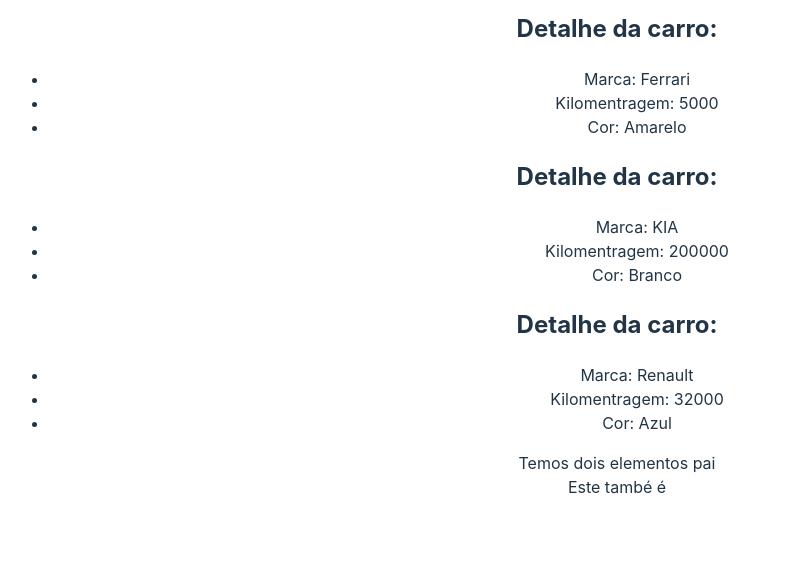
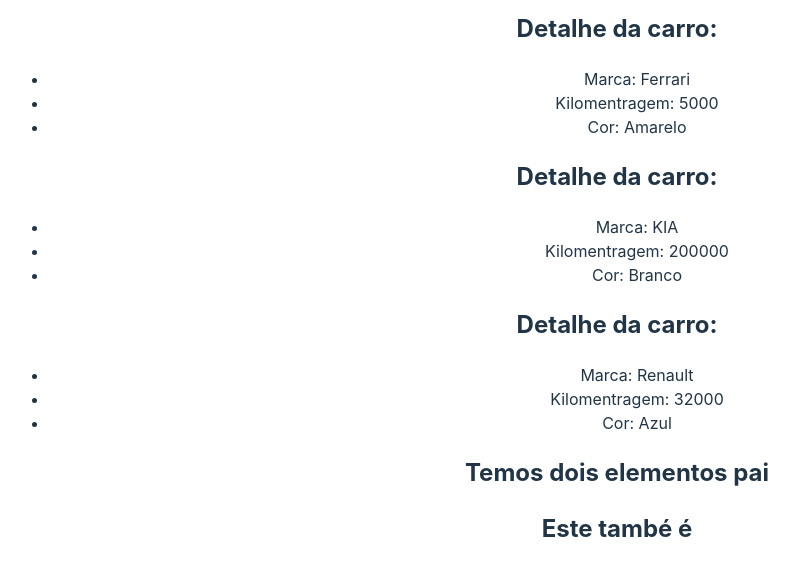
Before and after one commit to ELSON-341/React, a React (Vite) app in the folder 3_avancando_em_react/avancando/: page / in a window 1280 px wide. Shown: the part 2222-2798 px from the top of the page, without its empty margins (23-822 px from the left). Built offline with nearby package versions, Linux system fonts and the light colour scheme.

Commit message:
more a upgrade

```diff
--- a/3_avancando_em_react/avancando/src/components/Fragment.jsx
+++ b/3_avancando_em_react/avancando/src/components/Fragment.jsx
@@ -1,8 +1,8 @@
 const Fragment = () => {
   return (
     <>
-      <div>Temos dois elementos pai</div>
-      <div>Este també é</div>
+      <div><h2>Temos dois elementos pai</h2></div>
+      <div><h2>Este també é</h2></div>
     </>
   )
 }
```
